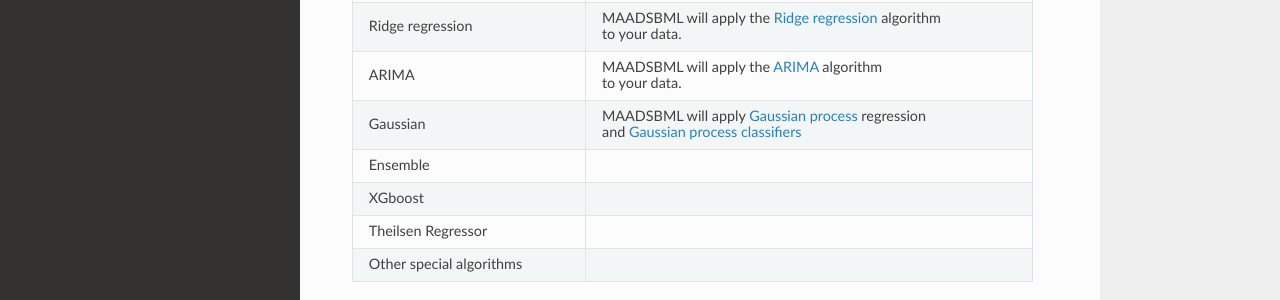
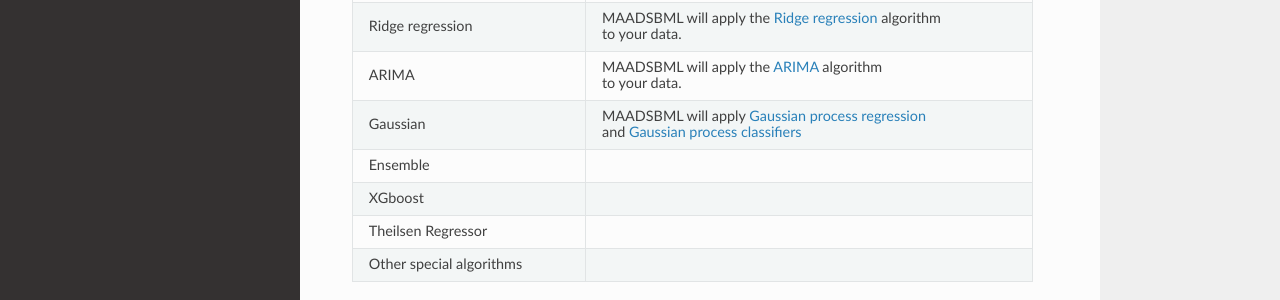
Before and after one commit to smaurice101/maadsbml, a Sphinx documentation site: the page built from docs/source/algos.rst, in a window 1280 px wide and 900 px high, scrolled down 590 px. Shown: the part 429-729 px from the top of the window. Built offline with Sphinx 7.4.7 and the Read the Docs theme 2.0.0, drawn with Linux system fonts in a browser that asks for light colours.

```diff
--- a/docs/source/algos.rst
+++ b/docs/source/algos.rst
@@ -54,7 +54,7 @@ MAADSBML will also perform cross-validation to hypertune the parameters in the a
 
        to your data.
    * - Gaussian
-     - MAADSBML will apply `Gaussian process <https://scikit-learn.org/stable/modules/generated/sklearn.gaussian_process.GaussianProcessRegressor.html#sklearn.gaussian_process.GaussianProcessRegressor>`_ regression
+     - MAADSBML will apply `Gaussian process regression <https://scikit-learn.org/stable/modules/generated/sklearn.gaussian_process.GaussianProcessRegressor.html#sklearn.gaussian_process.GaussianProcessRegressor>`_
 
        and `Gaussian process classifiers <https://scikit-learn.org/stable/modules/generated/sklearn.gaussian_process.GaussianProcessClassifier.html>`_
    * - Ensemble
```
